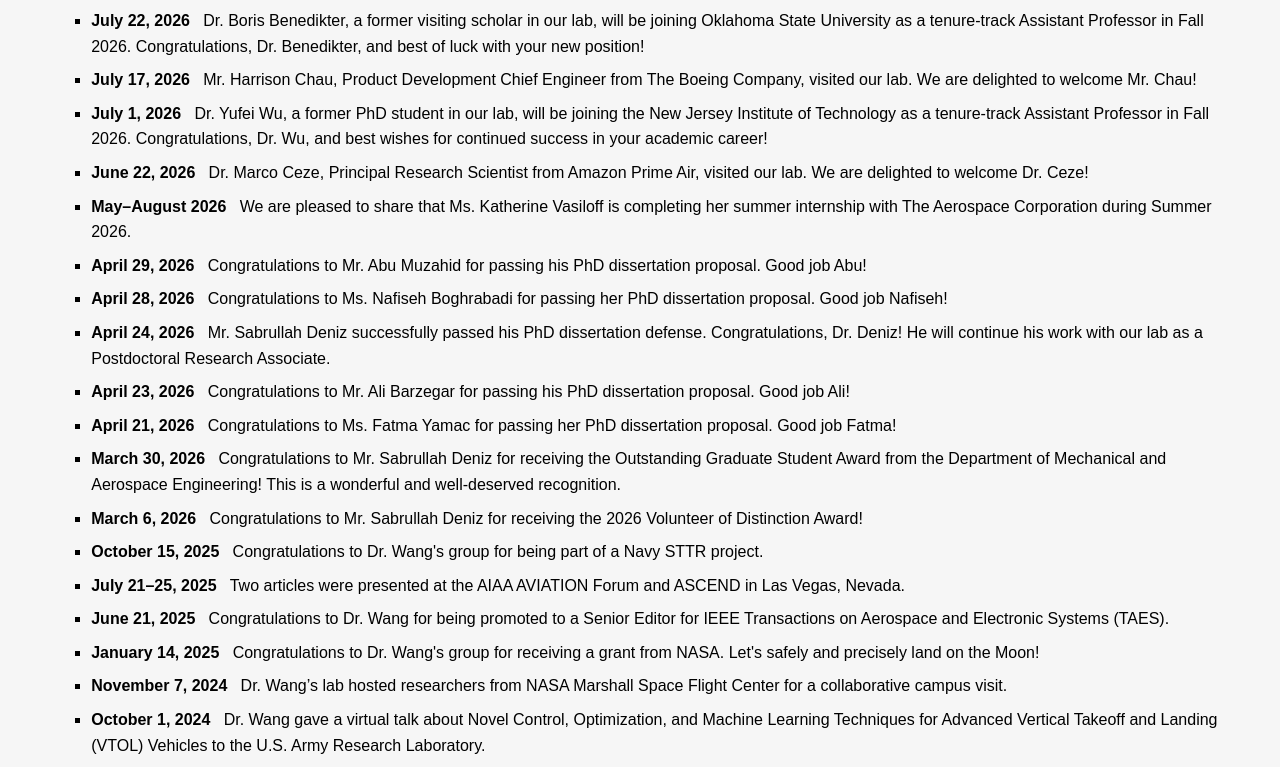
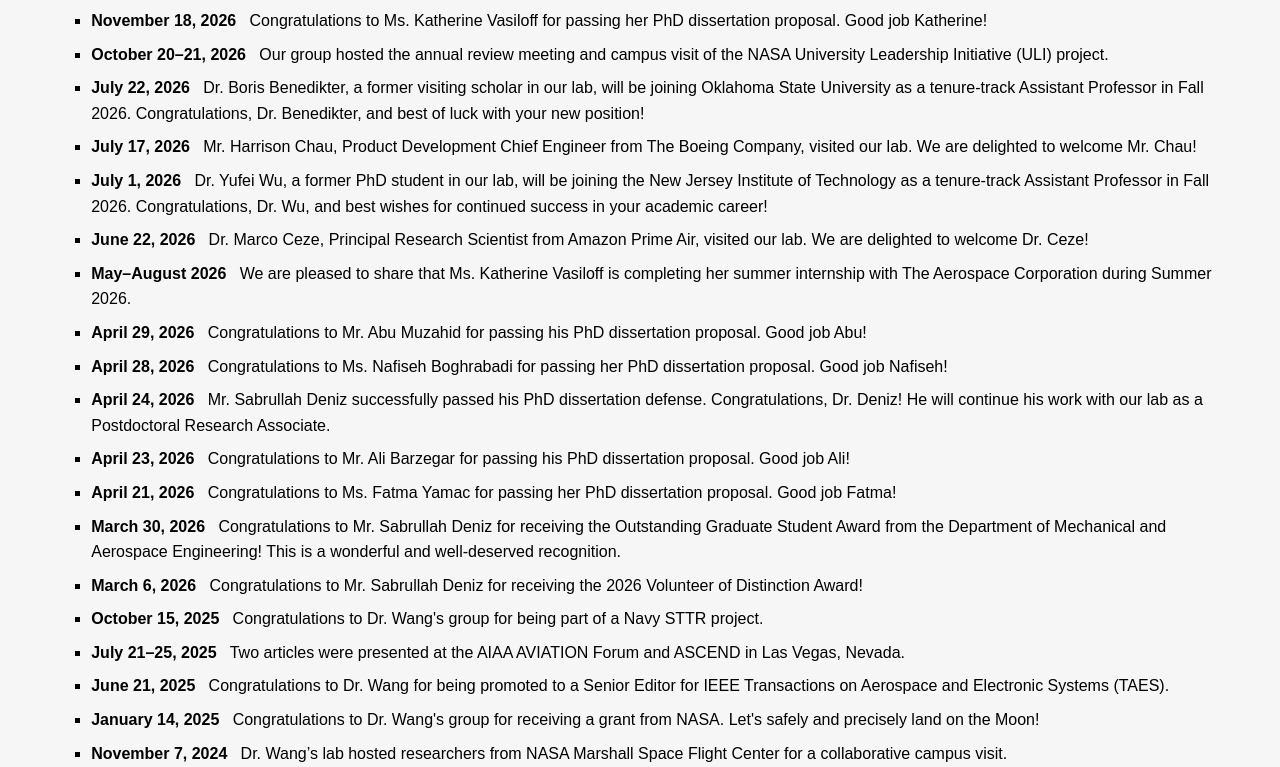
Before and after one commit to zwang1015/asl, a plain HTML site: page news.html in a window 1280 px wide. Shown: the part 118-885 px from the top of the page. Drawn offline with Linux system fonts and the light colour scheme.

Commit message:
Update news.html

```diff
--- a/news.html
+++ b/news.html
@@ -53,6 +53,8 @@
           <!-- <h2>2019</h2> -->
           <p>
             <ul style="list-style-type:square">
+              <li><b>November 18, 2026</b> &nbsp Congratulations to Ms. Katherine Vasiloff for passing her PhD dissertation proposal. Good job Katherine!</li>
+              <li><b>October 20–21, 2026</b> &nbsp Our group hosted the annual review meeting and campus visit of the NASA University Leadership Initiative (ULI) project.</li>
               <li><b>July 22, 2026</b> &nbsp Dr. Boris Benedikter, a former visiting scholar in our lab, will be joining Oklahoma State University as a tenure-track Assistant Professor in Fall 2026. Congratulations, Dr. Benedikter, and best of luck with your new position!</li>
               <li><b>July 17, 2026</b> &nbsp Mr. Harrison Chau, Product Development Chief Engineer from The Boeing Company, visited our lab. We are delighted to welcome Mr. Chau!</li>
               <li><b>July 1, 2026</b> &nbsp Dr. Yufei Wu, a former PhD student in our lab, will be joining the New Jersey Institute of Technology as a tenure-track Assistant Professor in Fall 2026. Congratulations, Dr. Wu, and best wishes for continued success in your academic career!</li>
```
